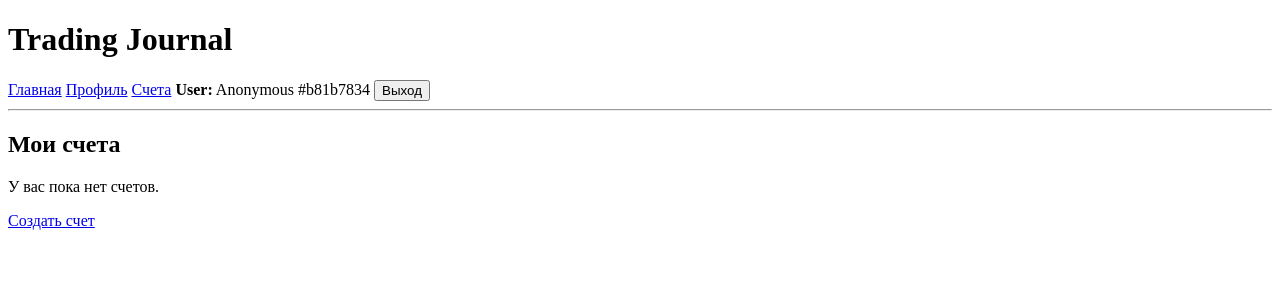
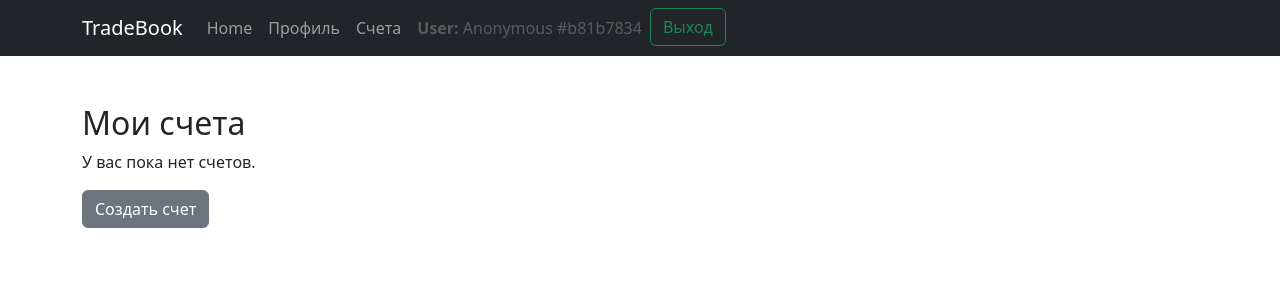
Before and after one commit to advline/tusur_project, a Django app: page /accounts/ in a window 1280 px wide. Shown: the top 300 px of the page. Run offline with Django 5.2, Linux system fonts and the light colour scheme; a user stored in the database is signed in; data comes from the database, SQL or seed files in the repository; both versions use the stored data as it was after the commit.

Commit message:
Поправил мелочи, прикрутил бутстрап

```diff
--- a/tradebook/accounts/templates/accounts/account_confirm_delete.html
+++ b/tradebook/accounts/templates/accounts/account_confirm_delete.html
@@ -5,6 +5,8 @@
 {% endblock %}
 
 {% block content %}
+
+<div class="container my-5">
 
 	<h2>Удалить счет?</h2>
 
@@ -26,4 +28,6 @@
 		Отмена
 	</a>
 
+</div>
+
 {% endblock %}
--- a/tradebook/accounts/templates/accounts/account_form.html
+++ b/tradebook/accounts/templates/accounts/account_form.html
@@ -6,6 +6,7 @@
 
 {% block content %}
 
+<div class="container my-5">
 	<h2>Создать счет</h2>
 
 	<form method="post">
@@ -19,5 +20,7 @@
 		</button>
 
 	</form>
+	<hr class="col-1 my-4">
+</div>
 
 {% endblock %}
--- a/tradebook/accounts/templates/accounts/account_list.html
+++ b/tradebook/accounts/templates/accounts/account_list.html
@@ -6,25 +6,32 @@
 
 {% block content %}
 
+<div class="container my-5">
 	<h2>Мои счета</h2>
 
 	{% if accounts %}
 
-    <ul>
+		<table class="table">
+		  <thead>
+			<tr>
+			  <th scope="col">#</th>
+			  <th scope="col">Имя счета</th>
+			  <th scope="col">Компания</th>
+			  <th scope="col">Действие</th>
+			</tr>
+		  </thead>
 
+		  <tbody>
 			{% for account in accounts %}
-
-            <li>
-                <a href="{% url 'account_detail' account.pk %}"><b>Имя аккаунта:</b> {{ account.name }}</a>
-                <b>Компания:</b> {{ account.exchange }}
-                <a href="{% url 'account_edit' account.pk %}">Изменить</a>
-                <a href="{% url 'account_delete' account.pk %}">Удалить</a>
-            </li>
-
-
+			<tr>
+			  <th scope="row">{{ forloop.counter }}</th>
+			  <td><a href="{% url 'account_detail' account.pk %}">{{ account.name }}</a></td>
+			  <td>{{ account.exchange }}</td>
+			  <td>	<a href="{% url 'account_edit' account.pk %}">Изменить</a> | <a href="{% url 'account_delete' account.pk %}">Удалить</a></td>
+			</tr>
 			{% endfor %}
-
-    </ul>
+		   </tbody>
+		</table>
 
 	{% else %}
 
@@ -34,6 +41,9 @@
 
 	{% endif %}
 
-<a href="{% url 'account_create' %}">Создать счет</a>
+	<a class="btn btn-secondary" href="{% url 'account_create' %}">Создать счет</a>
+
+</div>
+
 
 {% endblock %}
--- a/tradebook/templates/base.html
+++ b/tradebook/templates/base.html
@@ -1,49 +1,64 @@
-<!DOCTYPE html>
+<!doctype html>
 <html lang="ru">
   <head>
-    <meta charset="UTF-8">
-    <title>{% block title %}Trading Journal{% endblock %}</title>
+    <meta charset="utf-8">
+    <meta name="viewport" content="width=device-width, initial-scale=1">
+    <title>{% block title %}{% endblock %} - TradeBook</title>
+    <link href="https://cdn.jsdelivr.net/npm/bootstrap@5.3.8/dist/css/bootstrap.min.css" rel="stylesheet" integrity="sha384-sRIl4kxILFvY47J16cr9ZwB07vP4J8+LH7qKQnuqkuIAvNWLzeN8tE5YBujZqJLB" crossorigin="anonymous">
+    <link rel="stylesheet" href="styles.css">
   </head>
   <body>
-
-<header>
-    <h1>Trading Journal</h1>
-
-    <nav>
-
-        <a href="{% url 'home' %}">Главная</a>
+    <nav class="navbar navbar-expand-lg navbar-dark bg-dark">
+      <div class="container">
+        <a class="navbar-brand" href="{% url 'home' %}">TradeBook</a>
+        <button class="navbar-toggler" type="button" data-bs-toggle="collapse" data-bs-target="#navbarSupportedContent" aria-controls="navbarSupportedContent" aria-expanded="false" aria-label="Toggle navigation">
+          <span class="navbar-toggler-icon"></span>
+        </button>
+        <div class="collapse navbar-collapse" id="navbarSupportedContent">
+          <ul class="navbar-nav me-auto mb-2 mb-lg-0">
+            <li class="nav-item">
+              <a class="nav-link" href="{% url 'home' %}">Home</a>
+            </li>
 
 			{% if user.is_authenticated %}
-            <a href="{% url 'profile' %}">Профиль</a>
-            <a href="{% url 'account_list' %}">Счета</a>
-            <b>User:</b>
-            <span>{{ user.display_name }}</span>
+			<li class="nav-item">
+				<a class="nav-link" href="{% url 'profile' %}">Профиль</a>
+			</li>
+			<li class="nav-item">
+				<a class="nav-link" href="{% url 'account_list' %}">Счета</a>
+			</li>
+            <li class="nav-item">
+				<a class="nav-link disabled"><b>User: </b>{{ user.display_name }}</a>
+			</li>
 
             <form action="{% url 'logout' %}"
                 method="post"
                 style="display:inline;">
                 {% csrf_token %}
-                <button type="submit">
+                <button class="btn btn-outline-success" type="submit">
                     Выход
                 </button>
             </form>
 
 			{% else %}
-
-            <a href="{% url 'login' %}">Вход</a>
-            <a href="{% url 'register' %}">Регистрация</a>
-
+			<li class="nav-item">
+				<a class="nav-link" href="{% url 'login' %}">Вход</a>
+            </li>
+			<li class="nav-item">
+				<a class="nav-link" href="{% url 'register' %}">Регистрация</a>
+            </li>
 			{% endif %}
 
+          </ul>
+        </div>
+      </div>
     </nav>
-
-    <hr>
-</header>
 
 	<main>
 		{% block content %}
 		{% endblock %}
 	</main>
 
+    <script src="https://cdn.jsdelivr.net/npm/bootstrap@5.3.8/dist/js/bootstrap.bundle.min.js" integrity="sha384-FKyoEForCGlyvwx9Hj09JcYn3nv7wiPVlz7YYwJrWVcXK/BmnVDxM+D2scQbITxI" crossorigin="anonymous"></script>
   </body>
 </html>
--- a/tradebook/trades/templates/trades/trade_form.html
+++ b/tradebook/trades/templates/trades/trade_form.html
@@ -2,6 +2,7 @@
 
 {% block content %}
 
+<div class="container my-5">
 	<h2>Добавить сделку для счета "{{ account.name }}"</h2>
 
 	<form method="post">
@@ -16,4 +17,6 @@
 
 	</form>
 
+</div>
+
 {% endblock %}
--- a/tradebook/users/templates/users/profile.html
+++ b/tradebook/users/templates/users/profile.html
@@ -6,6 +6,7 @@
 
 {% block content %}
 
+<div class="container my-5">
 	<h2>Профиль пользователя</h2>
 
 	<p>
@@ -32,4 +33,7 @@
 		Изменить профиль
 	</a>
 
+	<hr class="col-1 my-4">
+</div>
+
 {% endblock %}
--- a/tradebook/users/templates/users/profile_edit.html
+++ b/tradebook/users/templates/users/profile_edit.html
@@ -6,6 +6,7 @@
 
 {% block content %}
 
+<div class="container my-5">
 <h2>Редактирование профиля</h2>
 
 	<form method="post">
@@ -20,4 +21,8 @@
 
 	</form>
 
+	<hr class="col-1 my-4">
+
+</div>
+
 {% endblock %}
--- a/tradebook/users/templates/users/register.html
+++ b/tradebook/users/templates/users/register.html
@@ -2,7 +2,9 @@
 
 {% block content %}
 
+<div class="container my-5">
 	<h2>Регистрация</h2>
+
 
 	<form method="post">
 		{% csrf_token %}
@@ -14,4 +16,8 @@
 		</button>
 	</form>
 
+	<hr class="col-1 my-4">
+
+</div>
+
 {% endblock %}
```
Also changed, not shown: tradebook/accounts/templates/accounts/account_detail.html (+8 -4 lines), tradebook/core/templates/core/home.html (+17 -6 lines), tradebook/templates/registration/login.html (+6 -1 lines), tradebook/trades/templates/trades/trade_confirm_delete.html (+4 -3 lines), README.md, tradebook/db.sqlite3. Lines whose indentation alone changed are shown as unchanged.
